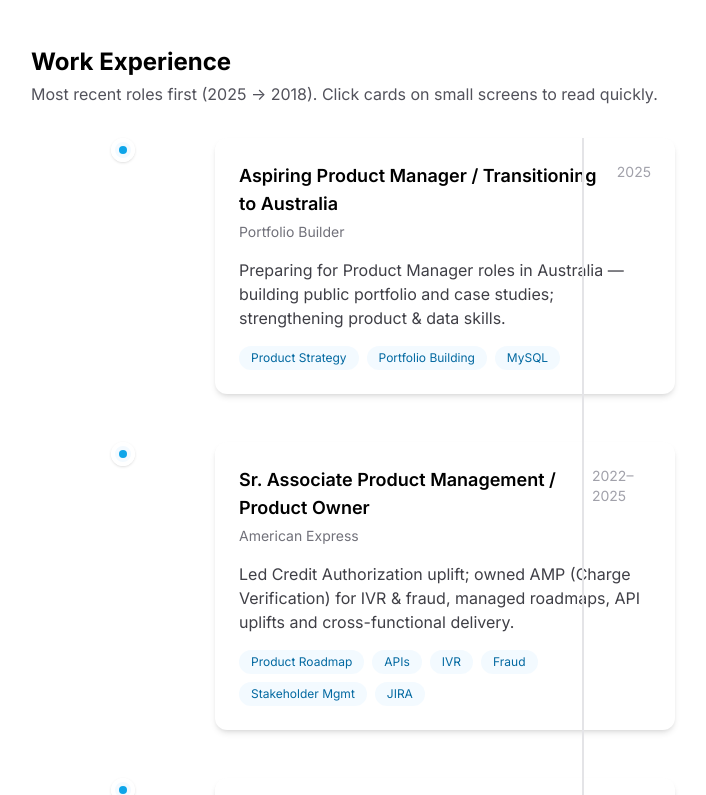
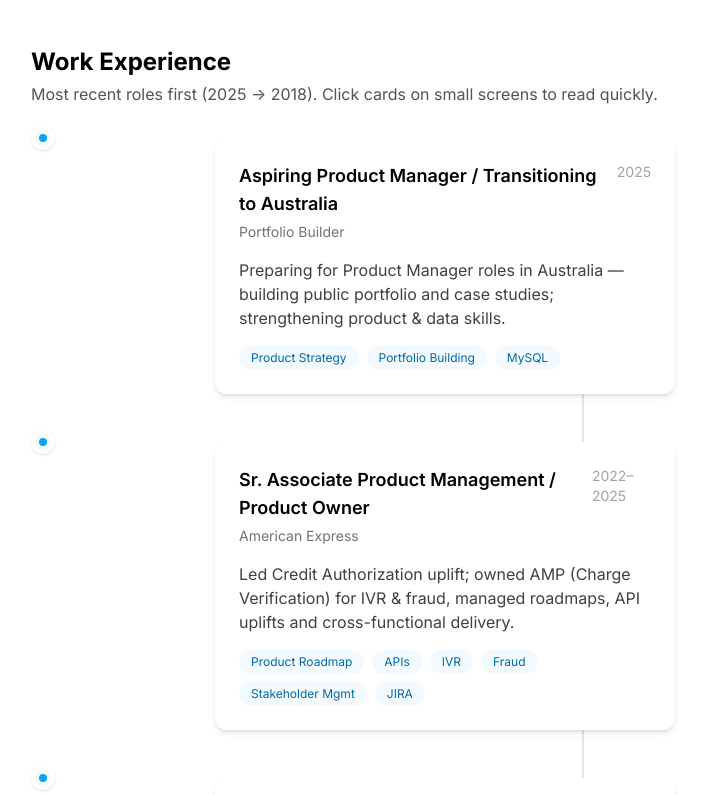
Before and after one commit to meenakshiv-pixel/meenakshi-portfolio, a Next.js app: page / in a window 1280 px wide. Shown: the part 1265-2060 px from the top of the page, without its empty margins (57-763 px from the left). Built offline with nearby package versions, Linux system fonts and the light colour scheme.

Commit message:
Restore layout: projects + timeline + stacked skills/education/certs

```diff
--- a/pages/index.js
+++ b/pages/index.js
@@ -1,13 +1,6 @@
 // pages/index.js
 // Full single-file Next.js page for Meenakshi Verma portfolio
-// - stacked Skills / Education / Certifications
-// - projects: AMP, Warranty, Ramboll (no Ramboll case study link)
-// - top nav with section anchors (collapses to vertical on small screens)
-// - timeline fixed & aligned
-// - hero spacing tightened, removes hazy line
-// - profile image uses /profile.jpg (/profile.png fallback)
-// - skill tiles light blue, with icons and hover micro-animations
-// Note: uses Tailwind classes (assumes Tailwind is configured in the project)
+// Timeline stacking fix: vertical line sits behind cards; cards & markers are above.
 
 import Head from "next/head";
 import React, { useState, useEffect } from "react";
@@ -30,7 +23,7 @@ const PROJECTS = [
     summary:
       "Uplifted 4 APIs to a new system of record and enabled fraud self-service via IVR, reducing manual reviews and improving customer experience.",
     tags: ["Fraud", "APIs", "IVR", "Product Strategy"],
-    caseStudy: "/projects/amp-charge-verification", // keeps case study link
+    caseStudy: "/projects/amp-charge-verification",
   },
   {
     id: "warranty",
@@ -39,7 +32,7 @@ const PROJECTS = [
     summary:
       "Web dashboard for Mercedes-Benz warranty repairs across 29 markets & 13 languages with 6 core KPIs and drill-down charts.",
     tags: ["Analytics", "Dashboard", "KPI Design", "Stakeholder Mgmt"],
-    caseStudy: "/projects/warranty-excellence", // keeps case study link
+    caseStudy: "/projects/warranty-excellence",
   },
   {
     id: "ramboll",
@@ -48,7 +41,7 @@ const PROJECTS = [
     summary:
       "Delivered automation and UX improvements that increased adoption of digital tools and saved significant manual effort.",
     tags: ["Automation", "UX", "SQL"],
-    caseStudy: null, // no case study link (you asked to remove Ramboll case study)
+    caseStudy: null, // no case study link
   },
 ];
 
@@ -106,7 +99,6 @@ const SKILLS = [
 
 export default function Index() {
   const [mobileNavOpen, setMobileNavOpen] = useState(false);
-  // small helper to smooth-scroll to sections
   useEffect(() => {
     const handler = (e) => {
       if (e.target.tagName === "A" && e.target.hash) {
@@ -155,24 +147,12 @@ export default function Index() {
 
               {/* Desktop menu */}
               <div className="hidden md:flex items-center gap-6">
-                <a href="#about" className="text-sm hover:underline px-2 py-1 rounded">
-                  About
-                </a>
-                <a href="#projects" className="text-sm hover:underline px-2 py-1 rounded">
-                  Projects
-                </a>
-                <a href="#experience" className="text-sm hover:underline px-2 py-1 rounded">
-                  Experience
-                </a>
-                <a href="#skills" className="text-sm hover:underline px-2 py-1 rounded">
-                  Skills
-                </a>
-                <a href="#education" className="text-sm hover:underline px-2 py-1 rounded">
-                  Education
-                </a>
-                <a href="#contact" className="text-sm hover:underline px-2 py-1 rounded">
-                  Contact
-                </a>
+                <a href="#about" className="text-sm hover:underline px-2 py-1 rounded">About</a>
+                <a href="#projects" className="text-sm hover:underline px-2 py-1 rounded">Projects</a>
+                <a href="#experience" className="text-sm hover:underline px-2 py-1 rounded">Experience</a>
+                <a href="#skills" className="text-sm hover:underline px-2 py-1 rounded">Skills</a>
+                <a href="#education" className="text-sm hover:underline px-2 py-1 rounded">Education</a>
+                <a href="#contact" className="text-sm hover:underline px-2 py-1 rounded">Contact</a>
               </div>
 
               {/* Mobile menu toggle */}
@@ -211,7 +191,6 @@ export default function Index() {
             <div className="rounded-xl bg-white shadow-lg p-8 md:p-12 -mt-6">
               <div className="flex flex-col md:flex-row items-center gap-8">
                 <div className="flex-shrink-0">
-                  {/* profile image - prefer profile.jpg then profile.png fallback */}
                   <img
                     src="/profile.jpg"
                     alt="Profile"
@@ -225,9 +204,7 @@ export default function Index() {
 
                 <div className="flex-1">
                   <h1 className="text-3xl md:text-4xl font-extrabold">{CONTACT.name}</h1>
-                  <p className="mt-1 text-zinc-600">
-                    {CONTACT.title} • {CONTACT.location}
-                  </p>
+                  <p className="mt-1 text-zinc-600">{CONTACT.title} • {CONTACT.location}</p>
 
                   <p className="mt-4 max-w-3xl text-zinc-700">
                     I build scalable products and frictionless customer experiences — product strategy,
@@ -280,7 +257,6 @@ export default function Index() {
                 </div>
               </div>
             </div>
-            {/* small decorative angled divider */}
             <div className="mt-6 overflow-hidden" aria-hidden>
               <svg viewBox="0 0 1200 60" className="w-full h-14" preserveAspectRatio="none">
                 <path d="M0,20 C300,70 900,-20 1200,30 L1200,60 L0,60 Z" fill="#f1fbff" />
@@ -305,18 +281,13 @@ export default function Index() {
 
                     <div className="mt-4 flex flex-wrap gap-2">
                       {p.tags.map((t) => (
-                        <span key={t} className="text-xs bg-white/10 py-1 px-3 rounded-full">
-                          {t}
-                        </span>
+                        <span key={t} className="text-xs bg-white/10 py-1 px-3 rounded-full">{t}</span>
                       ))}
                     </div>
 
                     <div className="mt-4">
                       {p.caseStudy ? (
-                        <a
-                          href={p.caseStudy}
-                          className="inline-flex items-center text-sm text-sky-200 hover:underline"
-                        >
+                        <a href={p.caseStudy} className="inline-flex items-center text-sm text-sky-200 hover:underline">
                           View case study →
                         </a>
                       ) : (
@@ -329,29 +300,26 @@ export default function Index() {
             </div>
           </section>
 
-          {/* EXPERIENCE / TIMELINE */}
+          {/* EXPERIENCE / TIMELINE (FIXED stacking) */}
           <section id="experience" className="mt-12">
             <h2 className="text-2xl font-bold">Work Experience</h2>
             <p className="mt-1 text-zinc-600">Most recent roles first (2025 → 2018). Click cards on small screens to read quickly.</p>
 
             <div className="relative mt-8">
-              {/* vertical centre line */}
-              <div className="absolute left-1/2 transform -translate-x-1/2 h-full">
-                <div className="w-0.5 bg-zinc-200" style={{ height: "100%" }} />
+              {/* vertical centre line - behind content (z-0) */}
+              <div className="absolute left-1/2 transform -translate-x-1/2 h-full z-0 pointer-events-none">
+                <div className="w-0.5 bg-zinc-200 h-full mx-auto" />
               </div>
 
               <div className="space-y-12">
-                {/* iterate timeline entries; show 2025 at top */}
                 {TIMELINE.map((t, idx) => {
-                  // alternate left/right layout for large screens; on small screens stack
                   const isLeft = idx % 2 === 0;
                   return (
-                    <div key={t.year} className="md:flex md:items-start md:justify-between">
+                    <div key={t.year} className="md:flex md:items-start md:justify-between relative">
                       {/* left side */}
                       <div className={`md:w-5/12 ${isLeft ? "md:order-1" : "md:order-2"}`}>
-                        {/* show only when left on md, otherwise blank to keep line centered */}
                         {isLeft ? (
-                          <article className="bg-white rounded-xl p-6 shadow-md">
+                          <article className="bg-white rounded-xl p-6 shadow-md relative z-10">
                             <div className="flex justify-between items-start">
                               <div>
                                 <h3 className="text-lg font-semibold">{t.title}</h3>
@@ -362,9 +330,7 @@ export default function Index() {
                             <p className="mt-4 text-zinc-700">{t.blurb}</p>
                             <div className="mt-4 flex flex-wrap gap-2">
                               {t.skills.map((s) => (
-                                <span key={s} className="text-xs bg-sky-50/80 text-sky-700 px-3 py-1 rounded-full">
-                                  {s}
-                                </span>
+                                <span key={s} className="text-xs bg-sky-50/80 text-sky-700 px-3 py-1 rounded-full">{s}</span>
                               ))}
                             </div>
                           </article>
@@ -373,10 +339,12 @@ export default function Index() {
                         )}
                       </div>
 
-                      {/* centre marker */}
-                      <div className="md:w-2/12 flex justify-center relative">
-                        <div className="w-6 h-6 rounded-full border-4 border-white bg-sky-50/80 flex items-center justify-center shadow">
-                          <div className="w-2 h-2 rounded-full bg-sky-500" />
+                      {/* centre marker (above line) */}
+                      <div className="md:w-2/12 flex justify-center relative z-20">
+                        <div className="absolute -left-3 md:left-0 -top-3">
+                          <div className="w-6 h-6 rounded-full border-4 border-white bg-sky-50/80 flex items-center justify-center shadow z-20">
+                            <div className="w-2 h-2 rounded-full bg-sky-500" />
+                          </div>
                         </div>
                       </div>
 
@@ -385,7 +353,7 @@ export default function Index() {
                         {isLeft ? (
                           <div className="hidden md:block" />
                         ) : (
-                          <article className="bg-white rounded-xl p-6 shadow-md">
+                          <article className="bg-white rounded-xl p-6 shadow-md relative z-10">
                             <div className="flex justify-between items-start">
                               <div>
                                 <h3 className="text-lg font-semibold">{t.title}</h3>
@@ -396,17 +364,15 @@ export default function Index() {
                             <p className="mt-4 text-zinc-700">{t.blurb}</p>
                             <div className="mt-4 flex flex-wrap gap-2">
                               {t.skills.map((s) => (
-                                <span key={s} className="text-xs bg-sky-50/80 text-sky-700 px-3 py-1 rounded-full">
-                                  {s}
-                                </span>
+                                <span key={s} className="text-xs bg-sky-50/80 text-sky-700 px-3 py-1 rounded-full">{s}</span>
                               ))}
                             </div>
                           </article>
                         )}
                       </div>
 
-                      {/* stacked fallback for small screens (show single card) */}
-                      <div className="md:hidden mt-4">
+                      {/* stacked fallback for small screens (cards above the line) */}
+                      <div className="md:hidden mt-4 relative z-10">
                         <article className="bg-white rounded-xl p-6 shadow-md">
                           <div className="flex justify-between items-start">
                             <div>
@@ -418,9 +384,7 @@ export default function Index() {
                           <p className="mt-4 text-zinc-700">{t.blurb}</p>
                           <div className="mt-4 flex flex-wrap gap-2">
                             {t.skills.map((s) => (
-                              <span key={s} className="text-xs bg-sky-50/80 text-sky-700 px-3 py-1 rounded-full">
-                                {s}
-                              </span>
+                              <span key={s} className="text-xs bg-sky-50/80 text-sky-700 px-3 py-1 rounded-full">{s}</span>
                             ))}
                           </div>
                         </article>
@@ -432,18 +396,17 @@ export default function Index() {
             </div>
           </section>
 
-          {/* SKILLS + EDUCATION + CERTS (stacked vertically, not side-by-side) */}
+          {/* SKILLS + EDUCATION + CERTS */}
           <section id="skills" className="mt-12">
             <h2 className="text-2xl font-bold">Skills</h2>
             <p className="mt-1 text-zinc-600">Tools, techniques and areas I use frequently.</p>
 
             <div className="mt-6 grid gap-4">
-              {/* Skills grid (light blue tiles) */}
               <div className="grid grid-cols-2 sm:grid-cols-3 md:grid-cols-4 gap-4">
                 {SKILLS.map((s) => (
                   <div
                     key={s.id}
-                    className="flex items-center gap-3 p-3 rounded-lg bg-sky-50 hover:translate-y-[-2px] transition transform shadow-sm"
+                    className="flex items-center gap-3 p-3 rounded-lg bg-sky-50 hover:-translate-y-1 transition transform shadow-sm"
                     title={s.name}
                   >
                     <div className="text-xl">{s.icon}</div>
@@ -452,7 +415,6 @@ export default function Index() {
                 ))}
               </div>
 
-              {/* Education section (stacked below skills) */}
               <div id="education" className="mt-8">
                 <h3 className="text-xl font-semibold">Education</h3>
                 <div className="mt-4 space-y-4">
@@ -487,7 +449,6 @@ export default function Index() {
                 </div>
               </div>
 
-              {/* Certifications (stacked below education) */}
               <div id="certifications" className="mt-8">
                 <h3 className="text-xl font-semibold">Certifications</h3>
                 <p className="text-sm text-zinc-600 mt-1">Click to view certificate (PDF/image).</p>
```
